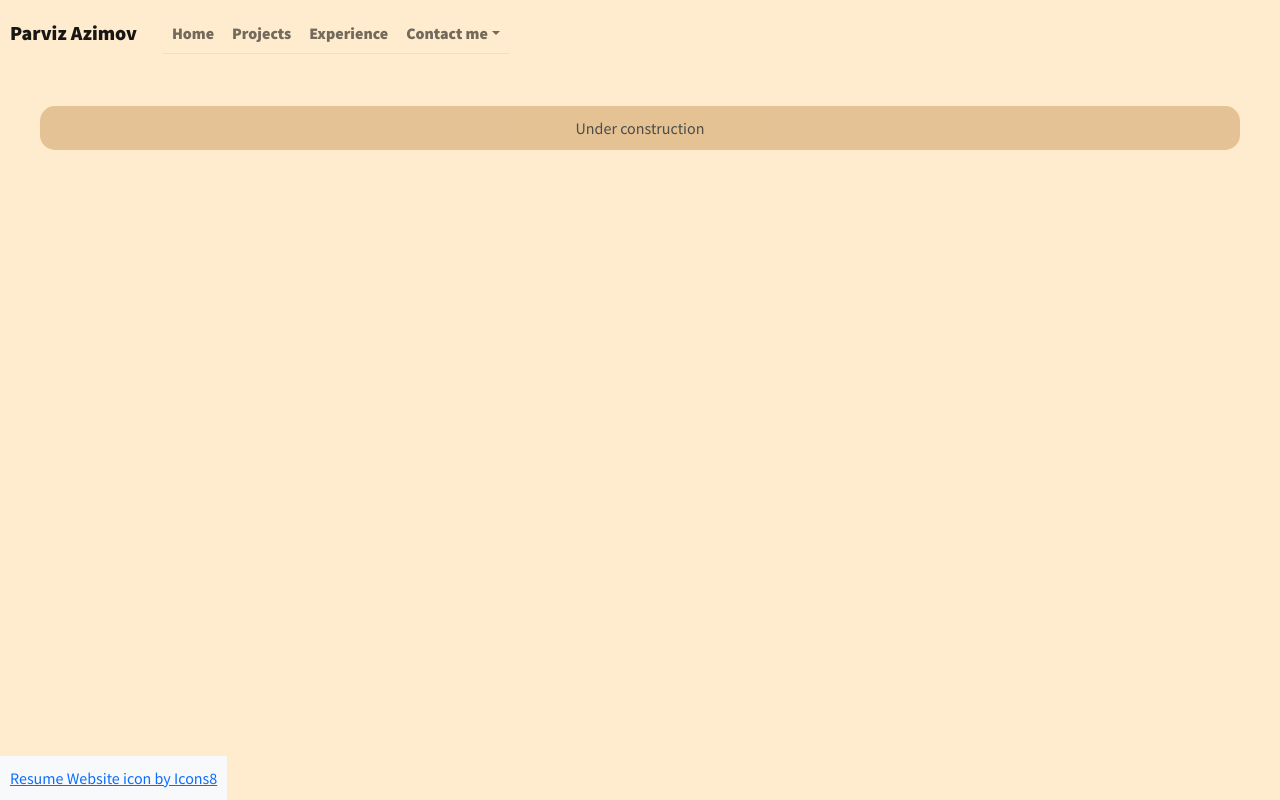
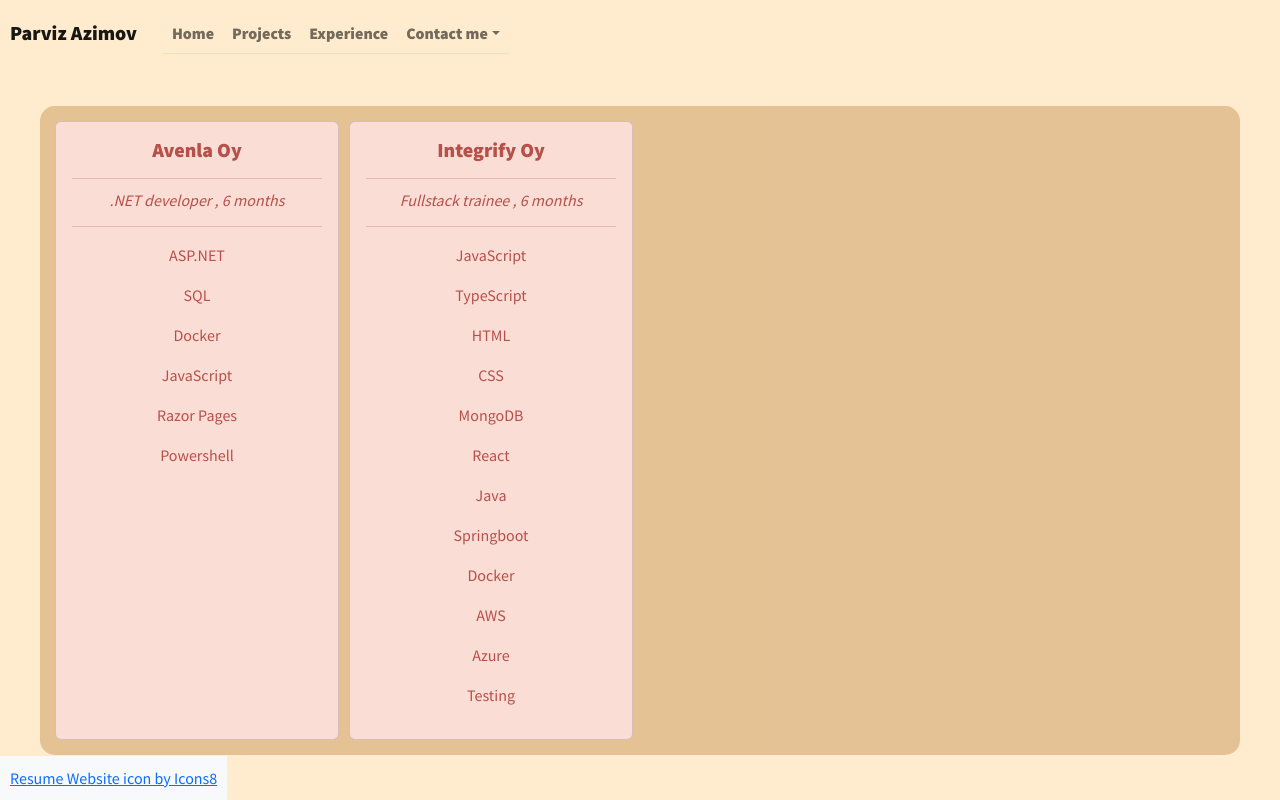
Before and after one commit to AzimovParviz/portfolio, a React (Create React App) app: page /experience in a window 1280 px wide. Built offline with nearby package versions, Linux system fonts and the light colour scheme.

Commit message:
Experiences page, removed unused imports

```diff
--- a/src/App.css
+++ b/src/App.css
@@ -69,9 +69,14 @@
   flex-wrap: wrap;
 }
 
-.card {
+.project-card {
   margin: 5px;
   animation: slide-right 1s 1;
+}
+
+.experience-card {
+  margin: 5px;
+  animation: slide-down 1s 1;
 }
 
 footer {
@@ -112,6 +117,11 @@
   100% {transform: translateX(0px);}
 }
 
+@keyframes slide-down {
+	0% {transform: translateY(-1000px);}
+	100% {transform: translateY(0px);}
+}
+
 @keyframes fade-out {
   0% {opacity: 0;}
   100% {opacity: 1;}
--- a/src/App.tsx
+++ b/src/App.tsx
@@ -1,4 +1,3 @@
-import React from 'react';
 import './App.css';
 import 'bootstrap/dist/css/bootstrap.min.css';
 import Sidebar from './components/Sidebar';
--- a/src/pages/Experience.tsx
+++ b/src/pages/Experience.tsx
@@ -1,11 +1,80 @@
-import React from "react";
+import { Card } from "react-bootstrap";
+
+type experience = {
+  id: number;
+  company: string;
+  title: string;
+  duration: string;
+  tech: string[];
+};
+
+const experiences: experience[] = [
+  {
+    id: 0,
+    company: "Avenla Oy",
+    title: ".NET developer",
+    duration: "6 months",
+    tech: [
+      "ASP.NET",
+      "SQL",
+      "Docker",
+      "JavaScript",
+      "Razor Pages",
+      "Powershell",
+    ],
+  },
+  {
+    id: 1,
+    company: "Integrify Oy",
+    title: "Fullstack trainee",
+    duration: "6 months",
+    tech: [
+      "JavaScript",
+      "TypeScript",
+      "HTML",
+      "CSS",
+      "MongoDB",
+      "React",
+      "Java",
+      "Springboot",
+      "Docker",
+      "AWS",
+      "Azure",
+      "Testing",
+    ],
+  },
+];
 
 function Experience() {
-    return(
-        <div className="experience">
-		Under construction
-        </div>
-    )
+  return (
+    <div className="experience">
+      <div className="flex-container">
+        {experiences.map((pr) => (
+          <Card
+            key={pr.title}
+            className="experience-card"
+            style={{ color: "brown", backgroundColor: "#FADBD8" }}
+          >
+            <Card.Body>
+              <Card.Title style={{ fontWeight: "bold" }}>{pr.company}</Card.Title>
+              <hr></hr>
+              <Card.Subtitle style={{ fontStyle: "italic" }}>
+                <Card.Text>
+                  {pr.title} , {pr.duration}
+                </Card.Text>
+              </Card.Subtitle>
+              <hr></hr>
+              <Card.Text>
+                {pr.tech.map((t) => (
+                  <p>{t}</p>
+                ))}
+              </Card.Text>
+            </Card.Body>
+          </Card>
+        ))}
+      </div>
+    </div>
+  );
 }
 
 export default Experience;
--- a/src/pages/Home.tsx
+++ b/src/pages/Home.tsx
@@ -1,4 +1,3 @@
-import React from "react";
 import '../App.css'
 import Skills from "./Skills";
 
--- a/src/pages/Projects.tsx
+++ b/src/pages/Projects.tsx
@@ -1,4 +1,3 @@
-import React from "react";
 import { Card } from "react-bootstrap";
 
 type project = {
@@ -76,19 +75,17 @@
         {projects.map((pr) => (
           <Card
             key={pr.title}
-            className="card"
+            className="project-card"
             style={{ color: "brown", backgroundColor: "#FADBD8" }}
           >
             <Card.Body>
-              <Card.Title style={{ fontWeight: "bold" }}>
-                {pr.title}
-              </Card.Title>
+              <Card.Title style={{ fontWeight: "bold" }}>{pr.title}</Card.Title>
+              <hr></hr>
               <Card.Subtitle style={{ fontStyle: "italic" }}>
                 {pr.tech}
               </Card.Subtitle>
-              <Card.Text>
-                {pr.description}
-              </Card.Text>
+              <hr></hr>
+              <Card.Text>{pr.description}</Card.Text>
               {pr.url && (
                 <Card.Link href={pr.url} target="_blank">
                   Source code
--- a/src/pages/Skills.tsx
+++ b/src/pages/Skills.tsx
@@ -1,5 +1,3 @@
-import React from "react";
-
 function Skills() {
     return(
         <div id="skills">
```
